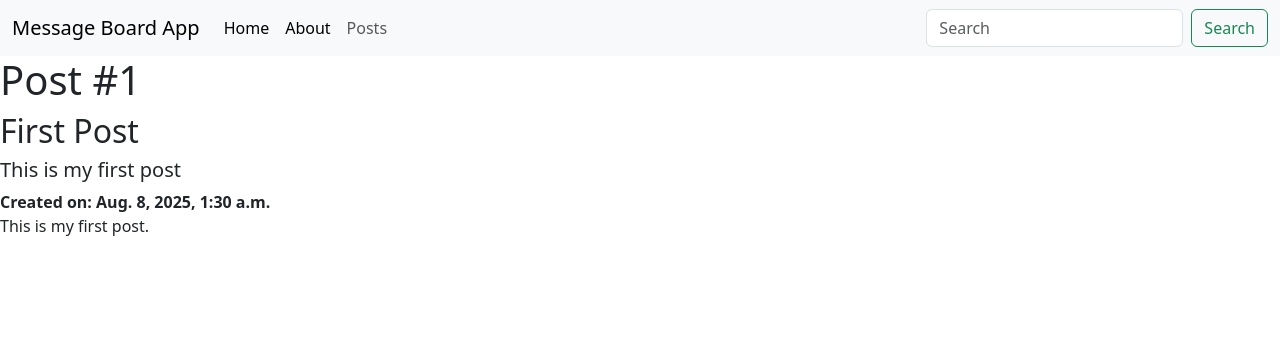
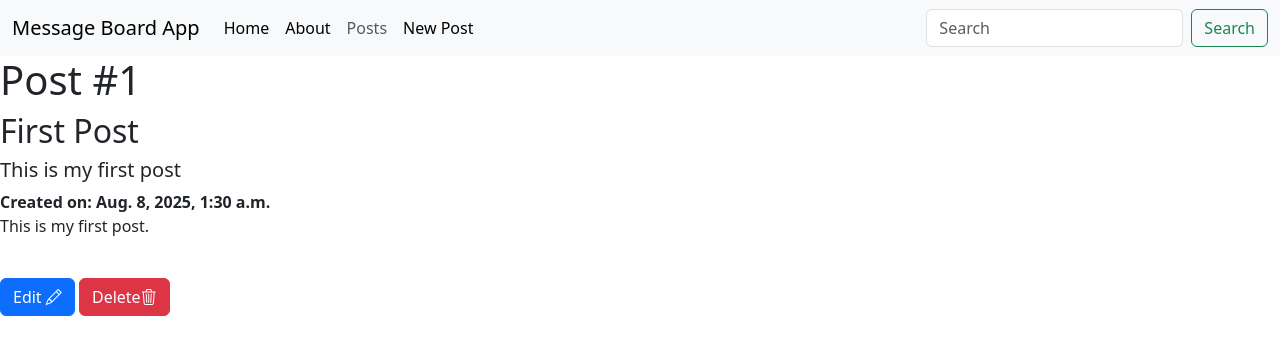
Before and after one commit to BradleyDuski/blog-ch58-2-, a Django app: page /posts/1/ in a window 1280 px wide. Shown: the top 355 px of the page. Run offline with Django 5.2, Linux system fonts and the light colour scheme; data comes from the database, SQL or seed files in the repository; both versions use the stored data as it was after the commit.

Commit message:
class # 4

```diff
--- a/post/urls.py
+++ b/post/urls.py
@@ -2,7 +2,9 @@ from django.urls import path
 from .views import (
     PostListView,
     PostDetailView,
-    PostCreateView
+    PostCreateView,
+    PostUpdateView,
+    PostDeleteView
 )
 
 
@@ -10,4 +12,6 @@ urlpatterns = [
     path('',PostListView.as_view(), name="post_list"),
     path('<int:pk>/', PostDetailView.as_view(), name="post_detail"),
     path('new/',PostCreateView.as_view(), name="post_new"),
+    path('<int:pk>/edit/', PostUpdateView.as_view(), name="post_edit"),
+    path('<int:pk>/delete/', PostDeleteView.as_view(), name="post_delete"),
 ]
--- a/post/views.py
+++ b/post/views.py
@@ -1,7 +1,7 @@
 from django.shortcuts import render
-from django.views.generic import ListView, DetailView, CreateView, DeleteView
+from django.views.generic import ListView, DetailView, CreateView, DeleteView,UpdateView
 from .models import Post
-
+from django.urls import reverse_lazy
 # Create your views here.
 #PostsListView is going to retrieve all the objects from the post table in the db
 
@@ -29,3 +29,18 @@ class PostCreateView(CreateView):
     template_name = "posts/new.html"
     model=Post
     fields=["title", "subtitle", "body"]
+
+
+# PostUpdateView is going to allow us to edit existing records from the db
+
+
+class PostUpdateView(UpdateView):
+    template_name = "posts/edit.html"
+    model =Post
+    fields = ["title", "subtitle", "body"]
+
+
+class PostDeleteView(DeleteView):
+    template_name = "posts/delete.html"
+    model=Post
+    success_url = reverse_lazy("post_list")
--- a/templates/base.html
+++ b/templates/base.html
@@ -8,7 +8,8 @@
     <title>{% block title %} {% endblock %}</title>
     <link href="https://cdn.jsdelivr.net/npm/bootstrap@5.3.7/dist/css/bootstrap.min.css" rel="stylesheet"
         integrity="sha384-LN+7fdVzj6u52u30Kp6M/trliBMCMKTyK833zpbD+pXdCLuTusPj697FH4R/5mcr" crossorigin="anonymous">
-    {% block css %}
+    <link rel="stylesheet" href="https://cdn.jsdelivr.net/npm/bootstrap-icons@1.13.1/font/bootstrap-icons.min.css">
+        {% block css %}
 
     {% endblock %}
 </head>
--- a/templates/navbar.html
+++ b/templates/navbar.html
@@ -16,6 +16,10 @@
         <li class="nav-item">
           <a class="nav-link" href="{% url 'post_list' %}">Posts</a>
         </li>
+      <li class="nav-item">
+          <a class="nav-link active" href="{% url 'post_new' %}">New Post</a>
+        </li>
+
           </ul>
         </li>
 
--- a/templates/posts/detail.html
+++ b/templates/posts/detail.html
@@ -10,4 +10,7 @@
     <h5>{{single_post.subtitle}}</h5>
     <strong>Created on: {{single_post.created_on}}</strong>
     <p>{{single_post.body}}</p>
+    <br/>
+    <a href="{% url 'post_edit' single_post.id %}" class="btn btn-primary"> Edit <i class="bi bi-pencil"></i></a>
+    <a href="{% url 'post_delete' single_post.id %}" class="btn btn-danger">Delete<i class="bi bi-trash3"></i></a>
     {% endblock %}
```
Also changed, not shown: templates/posts/delete.html (added, +16 -0 lines), templates/posts/edit.html (added, +20 -0 lines), templates/posts/list.html (+9 -5 lines), db.sqlite3.
